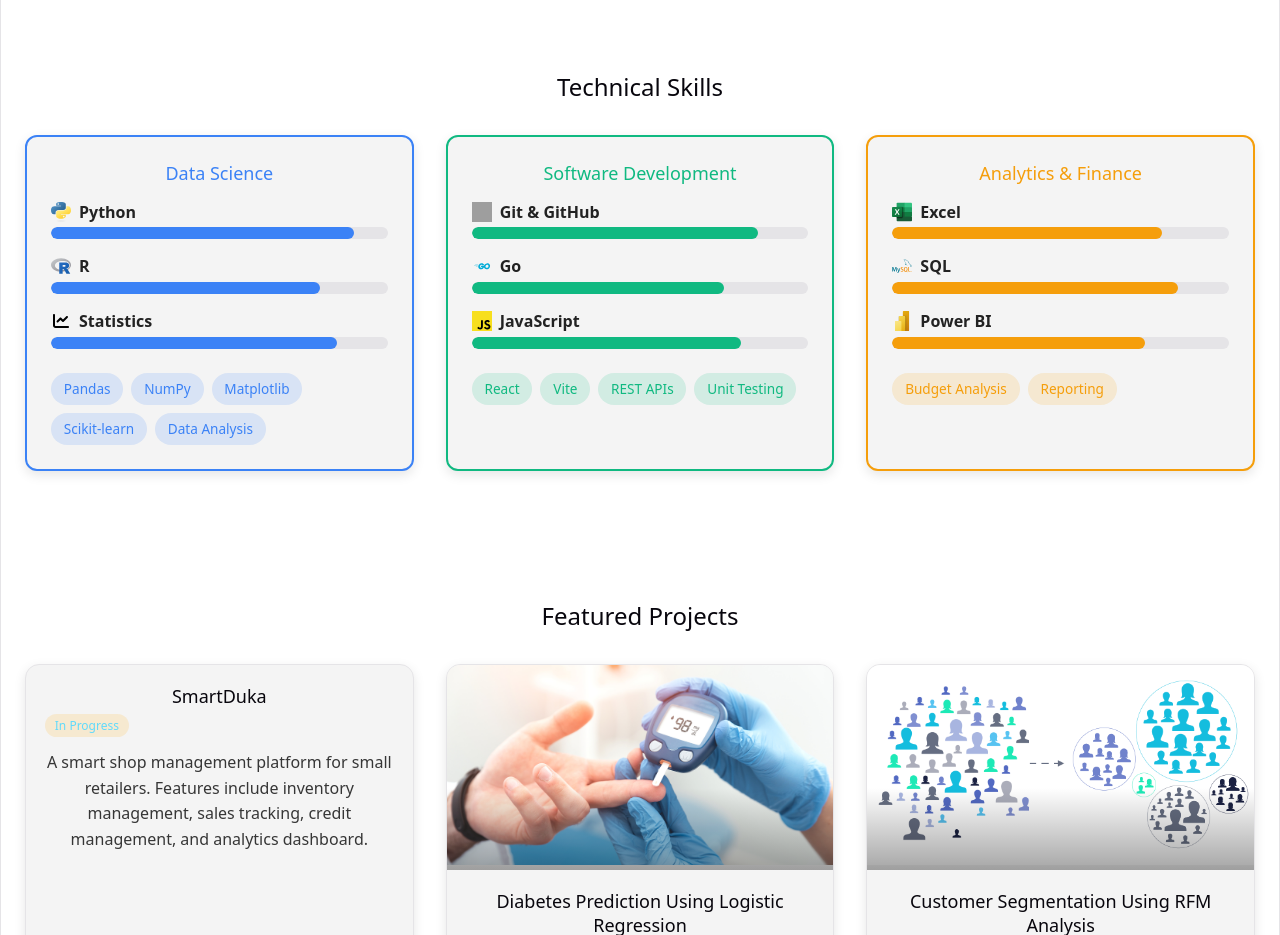
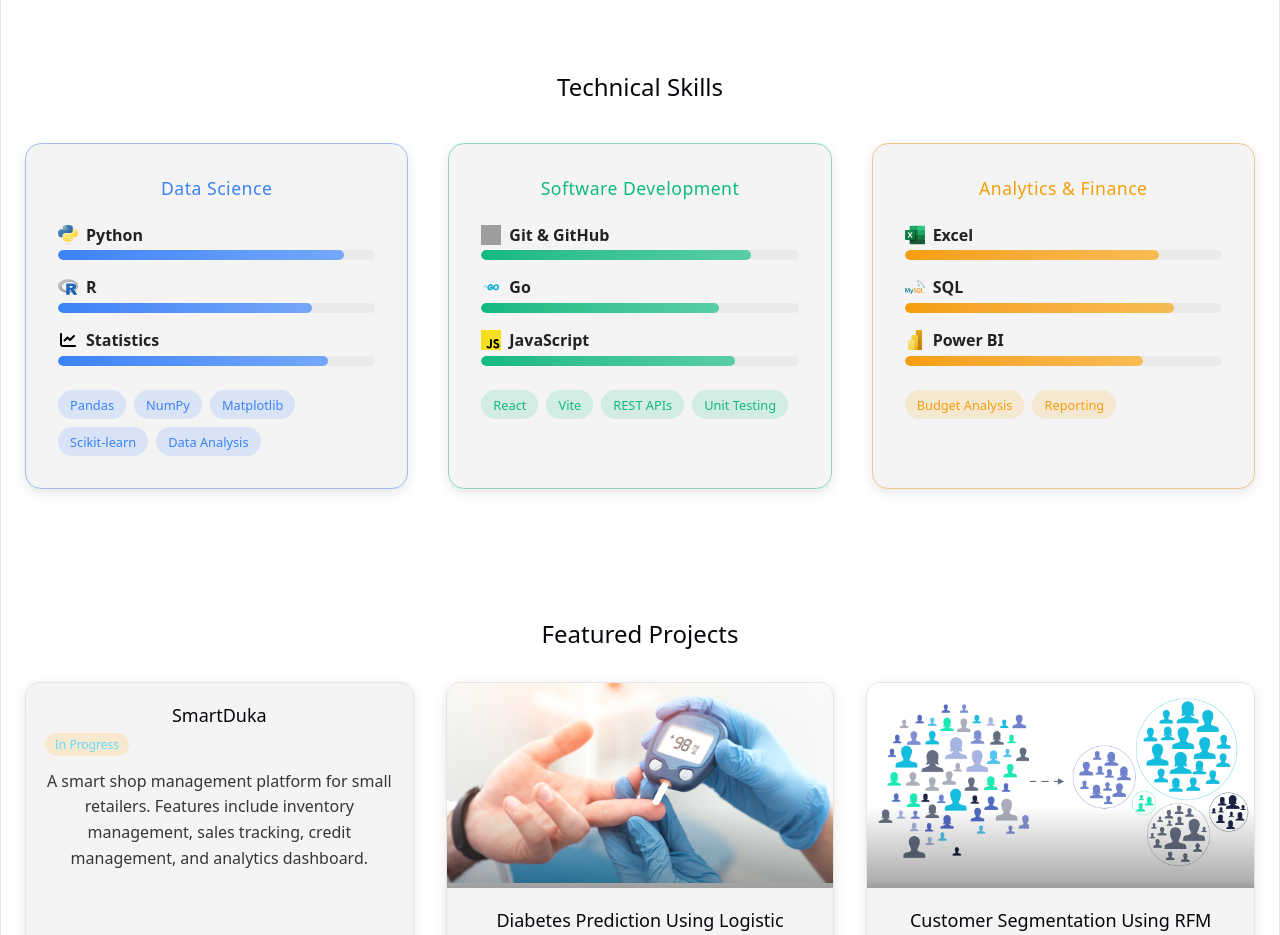
Before and after one commit to Michael-Nyawade/Michael-Nyawade.github.io, a React (Vite) app: page / in a window 1280 px wide. Shown: the part 2000-2935 px from the top of the page. Built offline with nearby package versions, Linux system fonts and the light colour scheme; grey boxes are pictures that could not be loaded.

Commit message:
Improved skills section spacing and modernized card styling

```diff
--- a/src/styles/skills.css
+++ b/src/styles/skills.css
@@ -3,19 +3,19 @@
 ========================= */
 
 .skills-grid {
-  margin-top: 2rem;
+  margin-top: 2.5rem;
 
   display: grid;
   grid-template-columns: repeat(auto-fit, minmax(300px, 1fr));
-  gap: 2rem;
+  gap: 2.5rem;
 }
 
 /* CARD */
 .skills-card {
-  padding: 1.5rem;
+  padding: 2rem;
 
-  border: 2px solid var(--accent);
-  border-radius: 12px;
+  border: 1px solid color-mix(in srgb, var(--accent) 40%, var(--border-color));
+  border-radius: 16px;
 
   background-color: var(--secondary-color);
   box-shadow: 0 4px 12px var(--shadow-color);
@@ -29,9 +29,11 @@
 }
 
 .skills-category {
-  margin-bottom: 1rem;
+  font-size: 1.1rem;
+  margin-bottom: 1.5rem;
   text-align: center;
   color: var(--accent);
+  letter-spacing: 0.5px;
 }
 
 /* TOP SKILLS */
@@ -60,9 +62,9 @@
 /* BAR */
 .skill-bar {
   width: 100%;
-  height: 12px;
+  height: 10px;
 
-  background-color: var(--border-color);
+  background-color: color-mix(in srgb, var(--border-color) 60%, transparent);
   border-radius: 6px;
 
   overflow: hidden;
@@ -70,7 +72,11 @@
 
 .skill-fill {
   height: 100%;
-  background-color: var(--accent);
+  background: linear-gradient(
+    90deg,
+    var(--accent),
+    color-mix(in srgb, var(--accent) 70%, white)
+  );
   border-radius: 6px;
 
   transition: width 0.5s ease;
@@ -84,10 +90,10 @@
 }
 
 .skill-badge {
-  padding: 0.4rem 0.8rem;
+  padding: 0.35rem 0.75rem;
   border-radius: 20px;
 
-  font-size: 0.85rem;
+  font-size: 0.8rem;
   font-weight: 500;
 
   background-color: color-mix(in srgb, var(--accent) 15%, transparent);
```
